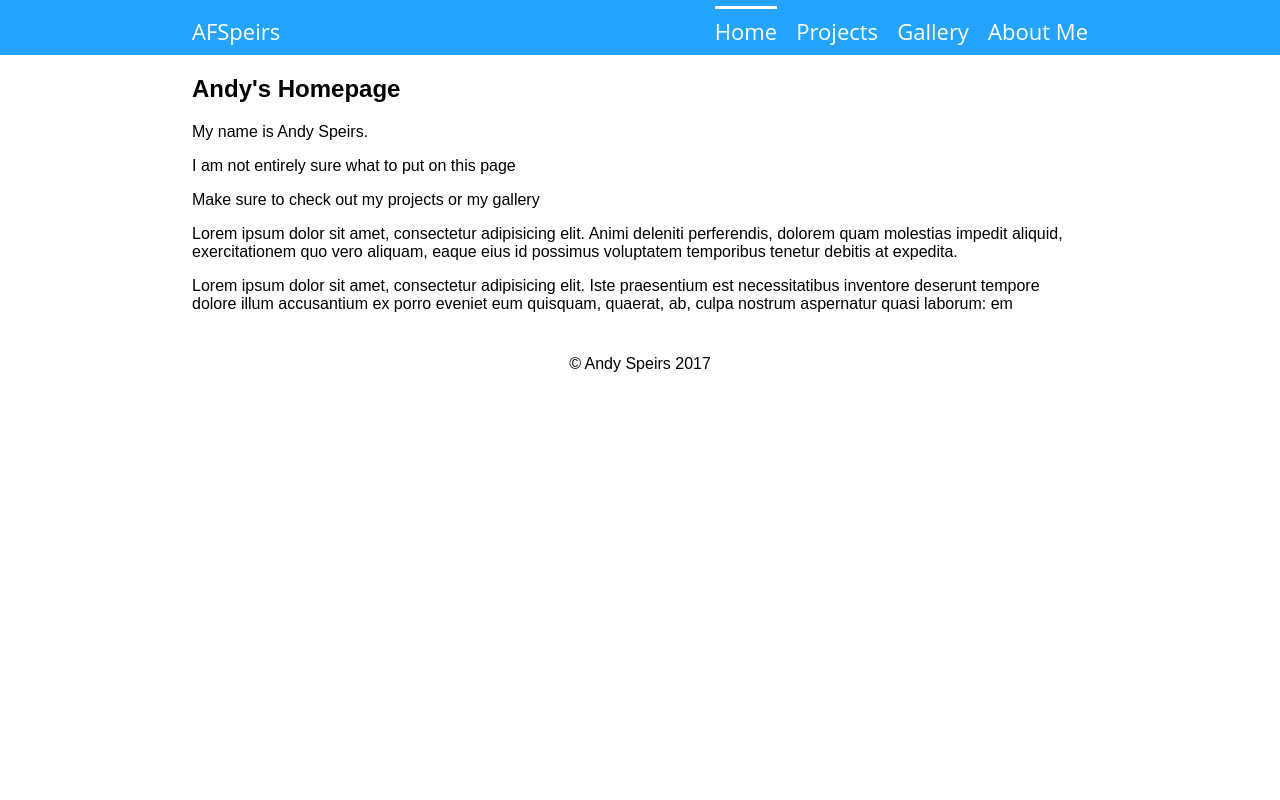
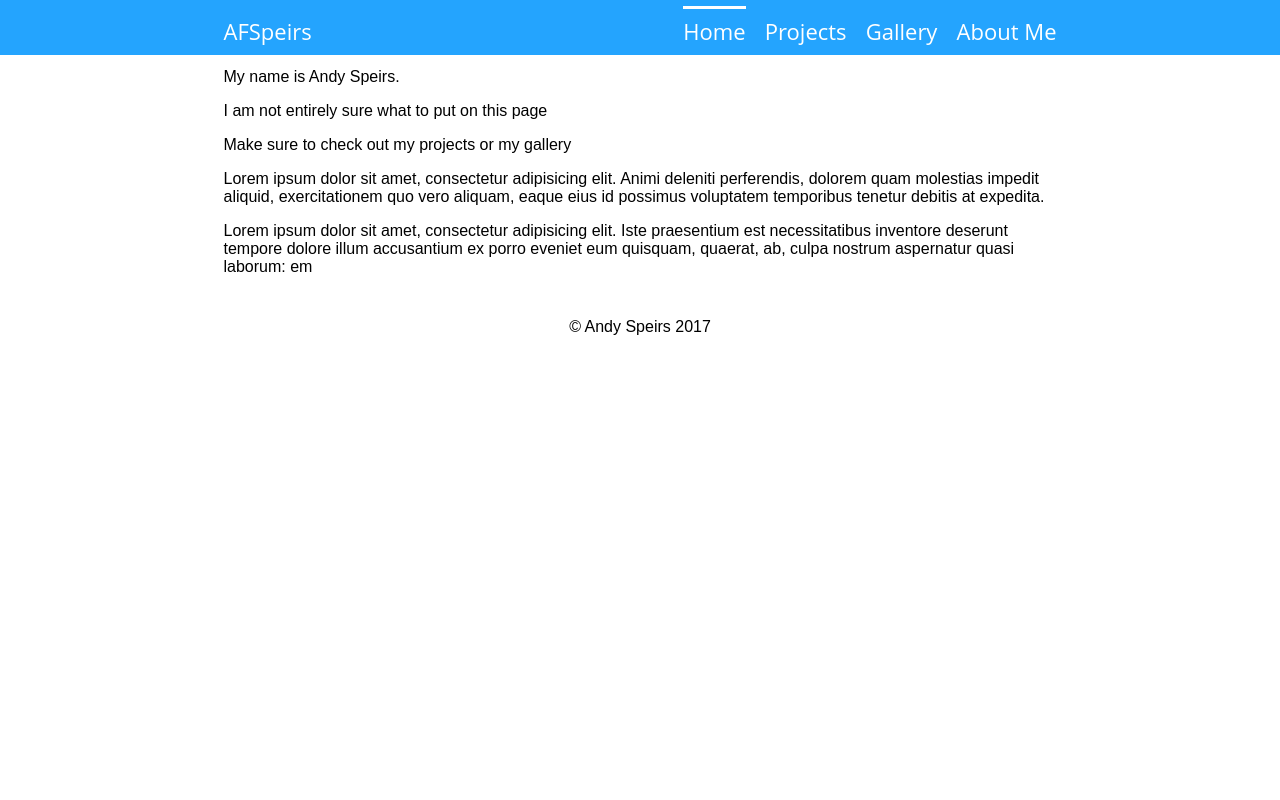
Before and after one commit to afspeirs/speirs.dev, a web app: file index.html in a window 1280 px wide. Run offline with its HTML, style and script files only (its server is not run), Linux system fonts and the light colour scheme.

Commit message:
Refactored nav css to work from the inside out

```diff
--- a/css/main.css
+++ b/css/main.css
@@ -1,50 +1,27 @@
-#container {
+body {
+	font-family: Arial, Helvetica, sans-serif;
+}
+
+#container, .wrap {
 	position: absolute;
 	top: 0px;
 	left: 0px;
-	height: 100%;
+	/*height: 100%;*/
 	width: 100%;
-	font-family: Arial, Helvetica, sans-serif;
+}
+
+.wrap {
+    height: 55px;
+	background-color: #24A4fE;
 }
 
 #header {
-	padding: 0 15%;	 /*This will change if the width of the header changes*/
-    height: 55px;
-	background-color: #24A4fE;
 	overflow: hidden;
 	font-family: 'Open Sans', sans-serif;
 	overflow: visible;
 }
 
-#menu-btn {
-	display: none;
-}
-#nav ul {
-	list-style: none;
-    padding: 0;
-}
-#nav li {
-    display: inline;
-	margin: 0;
-}
-#nav li:not(:last-child) {
-	margin: 0 15px 0 0;
-}
-#nav a {
-	color: #fff;
-	padding: 7px 0;
-	font-size: 22px;
-	text-decoration: none;
-	text-align: center;
-}
-#nav:not(:first-child) a:hover {
-	border-bottom-style: solid;
-}
-#nav a.active {
-	border-top-style: solid;
-}
-
-#header, #main { /* sets the width of the header and content */
+#header, #main, .expand ul { /* sets the width of the header and content */
 	width: 70%;
 	margin: 0 auto;
 }
@@ -60,3 +37,13 @@
 	padding: 10px 0;
 	text-align: center;
 }
+
+/* Desktops and laptops ----------- */
+@media only screen  and (min-width : 1190px) {
+	#header {
+		padding: 0 1em;
+	}
+	#header, #main { /* sets the width of the header and content */
+		width: 833px;
+	}
+}
--- a/index.html
+++ b/index.html
@@ -12,6 +12,7 @@
 
 <body>
 	<div id="container">
+		<div class="wrap">
 			<div id="header">
 				<div id="nav" style="float: left">
 					<ul><li><a href="index.html">AFSpeirs</a></li></ul>
@@ -24,6 +25,7 @@
 						<li><a href="pages/gallery.html">Gallery</a></li>
 						<li><a href="#">About Me</a></li>
 					</ul>
+				</div>
 			</div>
 		</div>
 		<div id="main">
--- a/pages/gallery.html
+++ b/pages/gallery.html
@@ -13,6 +13,7 @@
 
 <body>
 	<div id="container">
+		<div class="wrap">
 			<div id="header">
 				<div id="nav" style="float: left">
 					<ul><li><a href="../index.html">AFSpeirs</a></li></ul>
@@ -27,7 +28,7 @@
 					</ul>
 				</div>
 			</div>
-
+		</div>
 		<div id="main">
 			<h2>Gallery</h2>
 		</div>
--- a/pages/projects.html
+++ b/pages/projects.html
@@ -13,6 +13,7 @@
 
 <body>
 	<div id="container">
+		<div class="wrap">
 			<div id="header">
 				<div id="nav" style="float: left">
 					<ul><li><a href="../index.html">AFSpeirs</a></li></ul>
@@ -25,6 +26,7 @@
 						<li><a href="gallery.html">Gallery</a></li>
 						<li><a href="#">About Me</a></li>
 					</ul>
+				</div>
 			</div>
 		</div>
 		<div id="main">
```
Also changed, not shown: css/nav.css (+38 -12 lines). Lines whose indentation alone changed are shown as unchanged.
